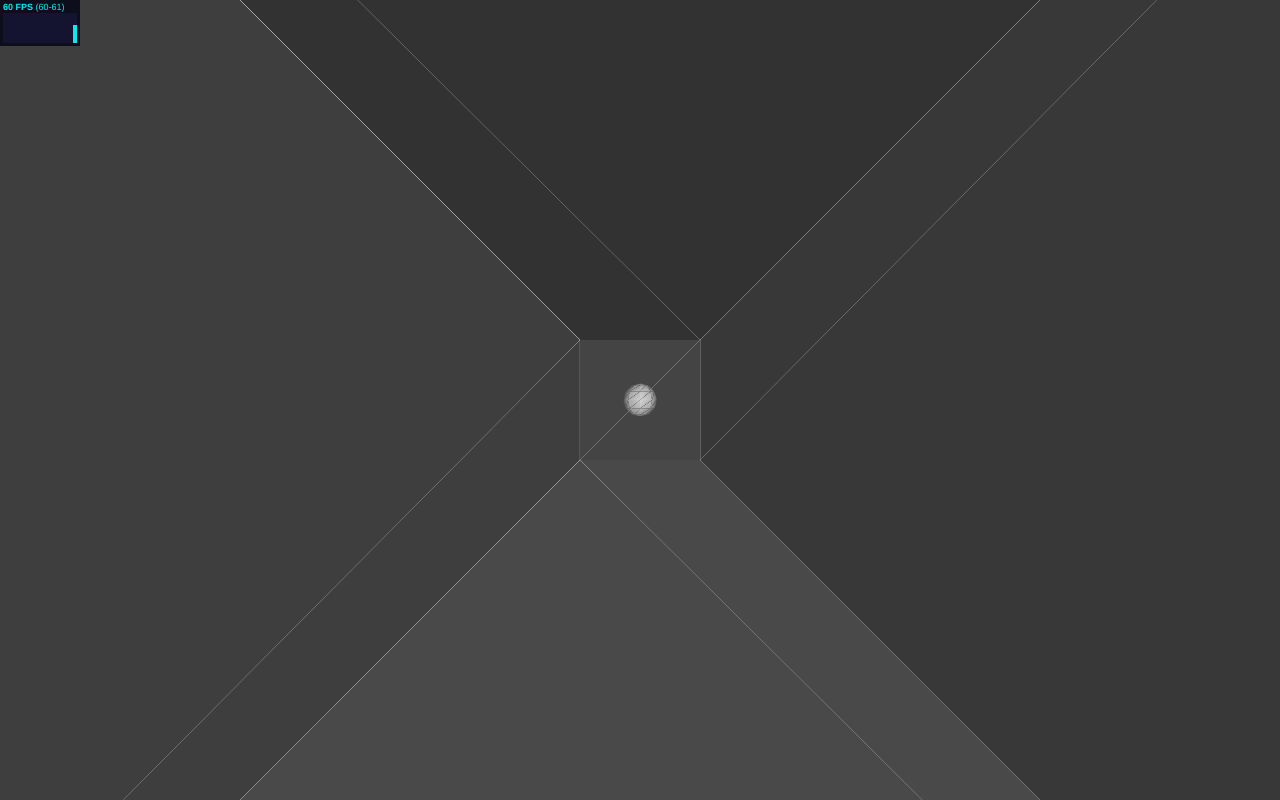
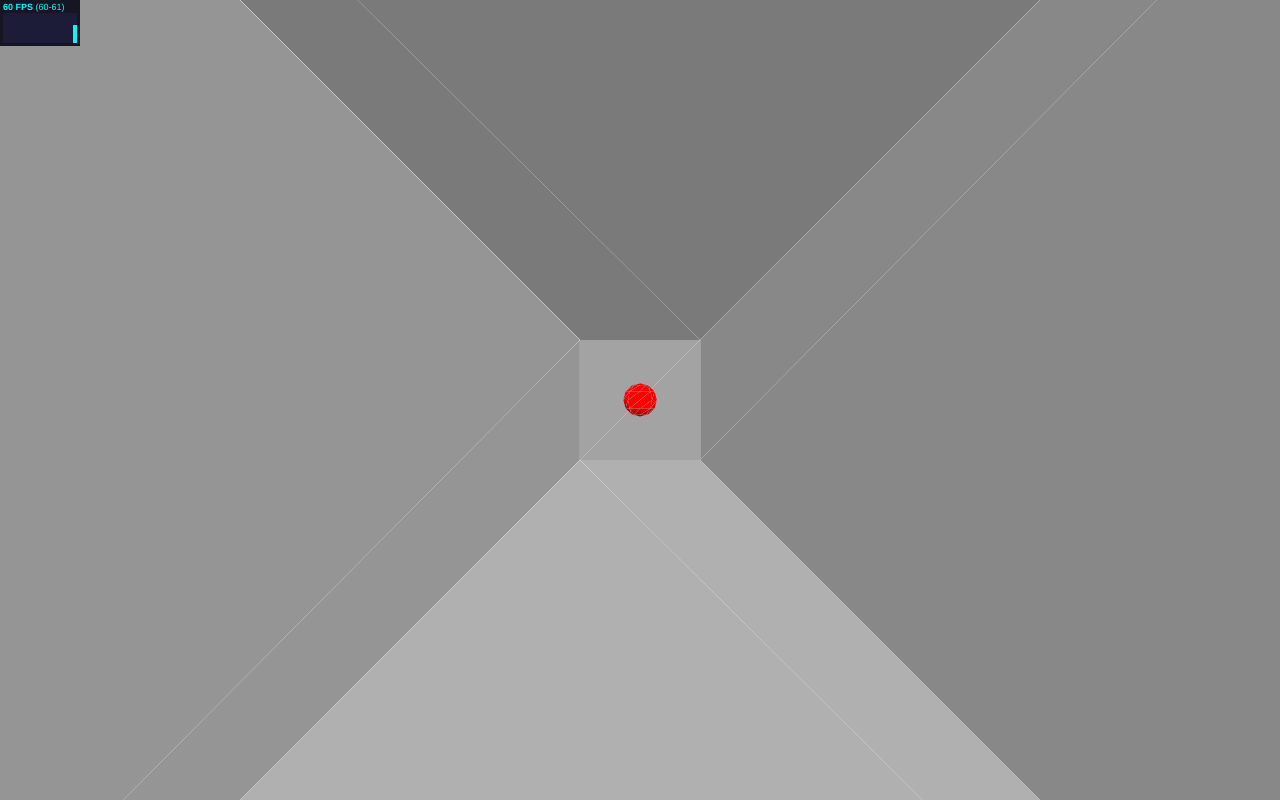
Before and after one commit to brycekahle/gpp, a plain HTML site: page index.html in a window 1280 px wide. Drawn offline with Linux system fonts and the light colour scheme.

Commit message:
Adding more light

```diff
--- a/index.html
+++ b/index.html
@@ -9,7 +9,7 @@
 
   <script src="physics.js"></script>
   <script type="text/javascript">
-    var camera, scene, renderer, paddle, mousex = 0.5, mousey = 0.5, stats, container, ball;
+    var camera, scene, renderer, paddle, mousex = 0.5, mousey = 0.5, stats, container, ball, ballPointLight, ballPointLight2, ballBackLight;
 
     var WINDOWWIDTH = window.innerWidth,
     WINDOWHEIGHT = window.innerHeight;
@@ -30,15 +30,21 @@
 
 	var lightColors = {
 		key: 0xFFFFFF,
-		fill: 0xCC0000,
-		backlight: 0x00CC00
+		fill: 0xFFFFFF,
+		backlight: 0xFFFFFF
+	}
+
+	var ballColors = {
+		red: 0xCC0000,
+		green: 0x00CC00,
+		blue: 0x0000CC
 	}
 
     // set the scene size
     var WIDTH = WINDOWWIDTH,
     HEIGHT = WINDOWHEIGHT;
 
-// set some camera attributes
+	// set some camera attributes
     var VIEW_ANGLE = 45,
     ASPECT = WIDTH / HEIGHT,
     NEAR = 0.1,
@@ -51,6 +57,11 @@
         BOXHEIGHT = 4 * HEIGHT;
 
     var ballSize = WIDTH / 4;
+	var lightDistance = {
+		key: WIDTH * 1.25,
+		fill: WIDTH * 1.1,
+		backlight: WIDTH * 1.1
+	}
 
     init();
     animate();
@@ -80,15 +91,26 @@
         document.addEventListener('mousemove', onDocumentMouseMove, false);
 
         createPaddle(WIDTH, HEIGHT);
-        addBall(0xffffff, 0, 0, 0);
+        addBall(ballColors.red, 0, 0, 0);
 
 		// Teh Light!
-		var ambientLight = new THREE.AmbientLight( ambientColors.dark );
+		var ambientLight = new THREE.AmbientLight( ambientColors.light );
 		scene.add( ambientLight );
-		var ballPointLight = new THREE.PointLight( lightColors.key );
-		ballPointLight.position.z = 1;
-		ballPointLight.intensity = 0.5;
-		scene.add( ballPointLight );
+
+		ballKeyLight = new THREE.PointLight( lightColors.key );
+		ballKeyLight.intensity = 100;
+		ballKeyLight.distance = lightDistance.key;
+		scene.add( ballKeyLight );
+
+		ballFillLight = new THREE.PointLight( lightColors.fill );
+		ballFillLight.intensity = 60;
+		ballFillLight.distance = lightDistance.fill;
+		scene.add( ballFillLight );
+
+		ballBackLight = new THREE.PointLight( lightColors.backlight );
+		ballBackLight.intensity = 60;
+		ballBackLight.distance = lightDistance.backlight;
+		scene.add( ballBackLight );
 
 
     }
@@ -197,10 +219,21 @@
         var timeStep = 1/180;
         world.step(timeStep, Date.now()/1000);
 
-        //ball.mesh.position.x = ball.x;
-        //ball.mesh.position.y = ball.y;
+        ball.mesh.position.x = ball.x;
+        ball.mesh.position.y = ball.y;
         ball.mesh.position.z = ball.z;
 
+		ballKeyLight.position.x = ball.x + ( WIDTH * 0.5 );
+        ballKeyLight.position.y = ball.y + ( WIDTH * 0.5 );
+        ballKeyLight.position.z = ball.z + ( WIDTH * 1 );
+
+        ballFillLight.position.x = ball.x - ( WIDTH * 0.5 );
+        ballFillLight.position.y = ball.y + ( WIDTH * 0.5 );
+        ballFillLight.position.z = ball.z + ( WIDTH * 0.75 );
+
+		ballBackLight.position.x = ball.x;
+		ballBackLight.position.y = ball.y + ( WIDTH * 0.3 );
+		ballBackLight.position.z = ball.z - ( WIDTH * 1 );
 
         // Include examples/js/RequestAnimationFrame.js for cross-browser compatibility.
         requestAnimationFrame( animate );
```
